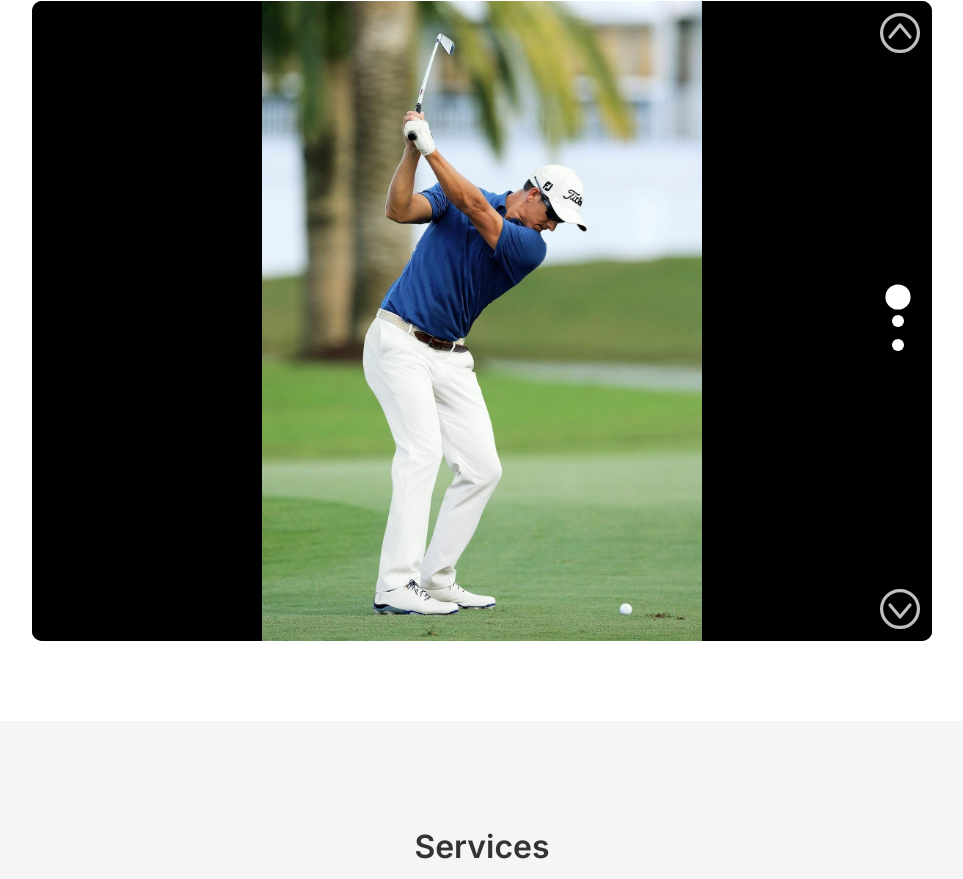
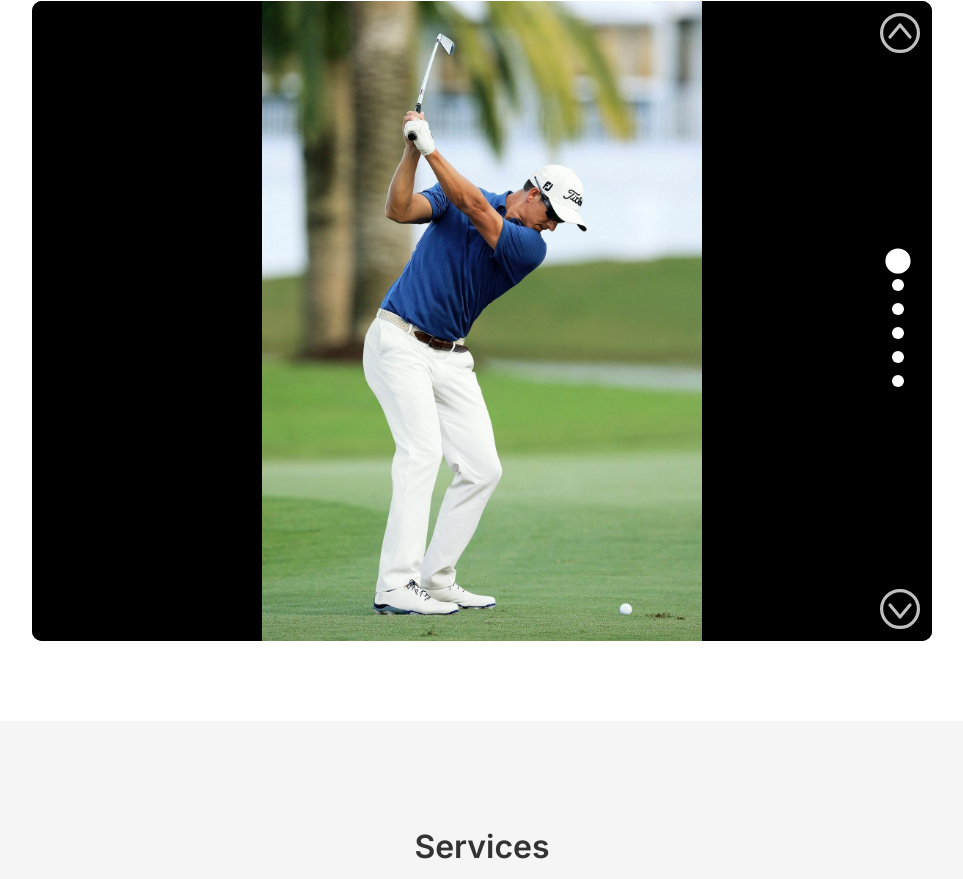
Before and after one commit to enzoresende14/svphotogolf, a website: page public/index.html in a window 1280 px wide. Shown: the part 975-1854 px from the top of the page, without its empty margins (158-1121 px from the left). Drawn offline with nearby package versions, Linux system fonts and the light colour scheme.

Commit message:
Replace portfolio images with webp and jpeg formats

```diff
--- a/public/index.html
+++ b/public/index.html
@@ -860,7 +860,10 @@
 const portfolioImages = [
   "portfolio/1.jpg",
   "portfolio/2.jpg",
-  "portfolio/3.jpg",
+  "portfolio/3.webp",
+  "portfolio/4.webp",
+  "portfolio/5.webp",
+  "portfolio/6.jpeg",
   // add more as needed: "portfolio/4.jpg", ...
 ];
 
```
